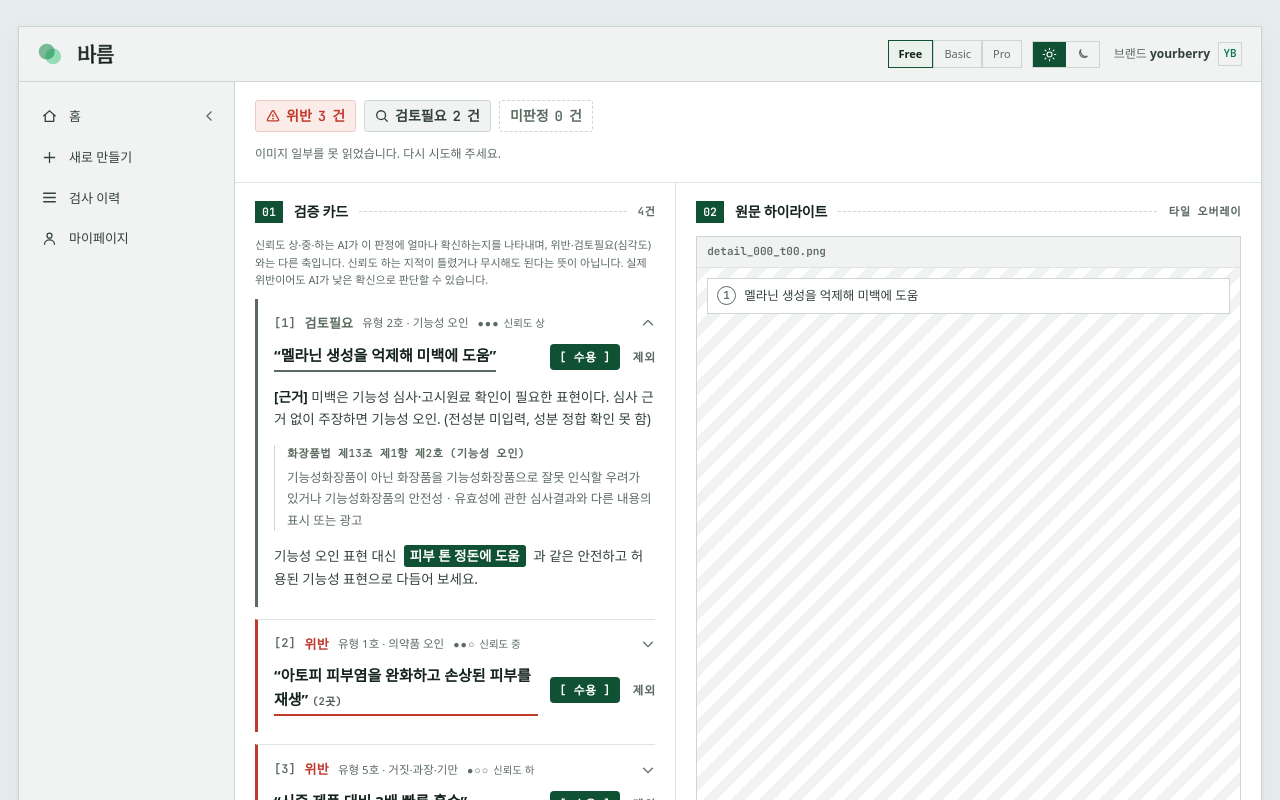
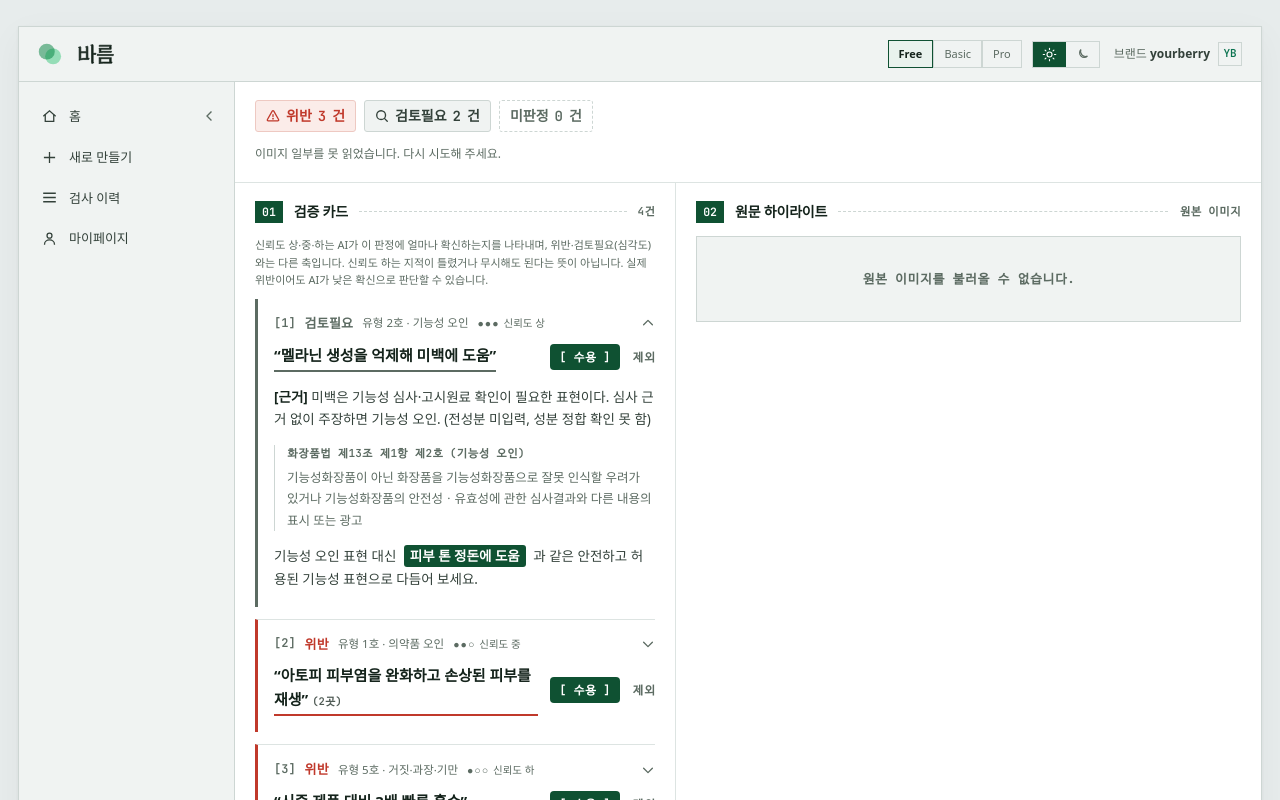
Before and after one commit to haneebunny/barum, a Next.js app in the folder frontend/: page /report/demo-id-1 in a window 1280 px wide. Shown: the top 800 px of the page. Built offline with nearby package versions, Linux system fonts and the light colour scheme; a web font is replaced by a local one.

Commit message:
feat: 원문 하이라이트 타일 보기 모드 및 관련 코드 제거

```diff
--- a/frontend/app/report/[id]/ReportClient.tsx
+++ b/frontend/app/report/[id]/ReportClient.tsx
@@ -8,14 +8,11 @@
 import { getRemediation, getReportImageUrl } from "@/lib/api/client";
 import { PageFooter } from "@/components/PageFooter/PageFooter";
 import { useError } from "@/lib/error/ErrorContext";
-import { TabSwitch, TabOption } from "@/components/TabSwitch/TabSwitch";
 import { ReportImageViewer } from "@/components/ReportImageViewer/ReportImageViewer";
 import { Modal } from "@/components/Modal/Modal";
 import { useTier, type Tier } from "@/lib/tier";
 
-const VIEW_MODE_OPTIONS: TabOption<"image" | "tile">[] = [
-  { value: "image", label: "원본 보기" },
-];
+
 
 const TYPE_LABEL = {
   "1호_의약품오인": "1호 · 의약품 오인",
@@ -461,7 +458,6 @@
   // 아파서 되돌리기가 있어야 한다, 2026-08-23).
   const [bulkUndoSnapshot, setBulkUndoSnapshot] = useState<Record<number, "accept" | "exclude" | null> | null>(null);
   const [imageErrors, setImageErrors] = useState<Record<string, boolean>>({});
-  const [viewMode, setViewMode] = useState<"image" | "tile">("image");
   const [hoveredIndex, setHoveredIndex] = useState<number | null>(null);
   const { tier, setTier } = useTier();
   // 대체표현 열람 "체험 1회" 클릭 카운트는 폐기(FREE도 첫 3건은 전부 잠금
@@ -887,11 +883,7 @@
             <h2 className="m-0 text-[14px] font-bold text-[var(--ink)] tracking-[-0.2px]">원문 하이라이트</h2>
             <span className="flex-1 h-0 border-t border-dashed border-[var(--line-2)]" />
             {isImageMode ? (
-              canShowRealImage ? (
-                <TabSwitch options={VIEW_MODE_OPTIONS} value={viewMode} onChange={setViewMode} />
-              ) : (
-                <span className="text-[var(--ink-3)] font-mono text-[11px]">타일 오버레이</span>
-              )
+              <span className="text-[var(--ink-3)] font-mono text-[11px]">원본 이미지</span>
             ) : (
               <span className="text-[var(--ink-3)] font-mono text-[11px]">텍스트 모드 · 스팬 밑줄</span>
             )}
@@ -899,7 +891,6 @@
           <div id="origPanel">
             {isImageMode ? (
               <ReportImageViewer
-                viewMode={viewMode}
                 findByOrder={findByOrder}
                 ujByOrder={ujByOrder}
                 imageUrl={canShowRealImage ? getReportImageUrl(activeEnvelope.result_id) : null}
--- a/frontend/components/ReportImageViewer/ReportImageViewer.tsx
+++ b/frontend/components/ReportImageViewer/ReportImageViewer.tsx
@@ -12,7 +12,6 @@
 }
 
 interface ReportImageViewerProps {
-  viewMode: "image" | "tile";
   findByOrder: FindByOrderItem[];
   ujByOrder: Unjudged[];
   /** null이면 실제 이미지를 아예 시도 안 한다(목업 result_id 등 - 백엔드에 이미지가 없음, 버그 아님). */
@@ -24,12 +23,8 @@
   onHoverChange: (idx: number | null) => void;
 }
 
-/** 원문 하이라이트 패널 본문. "원본 보기"(실제 이미지+좌표 오버레이, 줌/미니맵)와
- * "타일 보기"(좌표 없이 타일별 카드 목록) 둘 다 여기서 그린다 - viewMode는 부모가
- * 관리하는 controlled prop이다(카드 목록과 헤더 토글이 같은 파일 다른 위치에 있어서).
- */
+/** 원문 하이라이트 패널 본문 (실제 이미지 + 좌표 오버레이, 줌/미니맵) */
 export function ReportImageViewer({
-  viewMode,
   findByOrder,
   ujByOrder,
   imageUrl,
@@ -45,81 +40,11 @@
   const hasCoords = typeof srcW === "number" && typeof srcH === "number" && srcW > 0 && srcH > 0;
   const showRealImage = hasCoords && !!imageUrl && !imageErrorGlobal;
 
-  const byTile: Record<
-    string,
-    Array<
-      | { type: "find"; num: number; idx: number; item: Finding }
-      | { type: "uj"; letter: string; item: Unjudged }
-    >
-  > = {};
-  findByOrder.forEach((o) => {
-    const t = o.f.location.tile;
-    if (t) {
-      if (!byTile[t]) byTile[t] = [];
-      byTile[t].push({ type: "find", num: o.num, idx: o.idx, item: o.f });
-    }
-  });
-  ujByOrder.forEach((u, i) => {
-    const t = u.location.tile;
-    if (t) {
-      if (!byTile[t]) byTile[t] = [];
-      byTile[t].push({ type: "uj", letter: String.fromCharCode(65 + i), item: u });
-    }
-  });
-  const tiles = Object.keys(byTile).sort();
-
-  if (viewMode === "tile" || !showRealImage || !imageUrl) {
+  if (!showRealImage || !imageUrl) {
     return (
-      <>
-        {tiles.map((t) => {
-          const rows = byTile[t].sort((a, b) => a.item.location.order - b.item.location.order);
-          return (
-            <div className="border border-[var(--line-2)] mb-3.5 last:mb-0" key={t}>
-              <div className="font-mono text-[11px] text-[var(--ink-3)] p-[6px_10px] border-b border-[var(--line)] bg-[var(--surface-sub)]">{t}</div>
-              <div className="relative aspect-[4/5] bg-[repeating-linear-gradient(135deg,var(--surface-sub)_0_10px,var(--surface)_10px_20px)] p-2.5 flex flex-col gap-2">
-                {rows.map((r, ri) => {
-                  if (r.type === "find") {
-                    const isExcluded = actions[r.idx] === "exclude";
-                    const cls = r.item.flag === "위반" ? "violation" : "review";
-                    const isRowHovered = hoveredIndex === r.idx;
-                    return (
-                      <div
-                        className={`relative flex items-center gap-2 p-[7px_9px] text-[12.5px] border transition-all duration-[120ms] ${isExcluded
-                          ? "opacity-50 border-[var(--line-2)] bg-[var(--surface)] text-[var(--ink-2)]"
-                          : cls === "violation"
-                            ? `border-[var(--crit-bd)] ${isRowHovered ? "bg-[rgba(239,68,68,0.18)] border-[var(--crit)] scale-[1.01]" : "bg-[var(--crit-bg)]"} text-[var(--crit)]`
-                            : `border-[var(--line-2)] ${isRowHovered ? "bg-[var(--surface-sub)] border-[var(--ink-2)] scale-[1.01]" : "bg-[var(--surface)]"} text-[var(--ink-2)] border-solid`
-                          }`}
-                        onMouseEnter={() => onHoverChange(r.idx)}
-                        onMouseLeave={() => onHoverChange(null)}
-                        key={ri}
-                      >
-                        <span className={`shrink-0 w-[19px] h-[19px] inline-flex items-center justify-center font-mono text-[11px] font-bold rounded-full border-[1.5px] border-current ${isExcluded
-                          ? "text-[var(--ink-3)] border-[var(--ink-3)]"
-                          : cls === "violation"
-                            ? "text-[var(--crit)] border-[var(--crit)]"
-                            : "text-[var(--ink-3)] border-[var(--ink-3)]"
-                          }`}>{r.num}</span>
-                        <span className={`flex-1 min-w-0 overflow-hidden text-ellipsis whitespace-nowrap ${cls === "violation" && !isExcluded ? "text-[var(--crit)]" : ""
-                          }`}>{r.item.span}</span>
-                      </div>
-                    );
-                  }
-                  return (
-                    <div className="relative flex items-center gap-2 p-[7px_9px] text-[12.5px] border border-dashed border-[var(--line-2)] bg-[var(--surface)] text-[var(--ink-2)]" key={ri}>
-                      <span className="shrink-0 w-[19px] h-[19px] inline-flex items-center justify-center font-mono text-[11px] font-bold rounded-full border border-dashed border-[var(--ink-3)] text-[var(--ink-3)]">{r.letter}</span>
-                      <span className="flex-1 min-w-0 overflow-hidden text-ellipsis whitespace-nowrap">{r.item.sentence}</span>
-                    </div>
-                  );
-                })}
-              </div>
-            </div>
-          );
-        })}
-        <p className="text-[var(--ink-3)] text-[10.5px] mt-2">
-          실제 좌표(bbox)는 없어 타일 내 순서대로만 배치(문서 참조)
-        </p>
-      </>
+      <div className="p-8 text-center text-[var(--ink-3)] text-[12.5px] border border-[var(--line-2)] bg-[var(--surface-sub)] font-mono">
+        원본 이미지를 불러올 수 없습니다.
+      </div>
     );
   }
 
```
